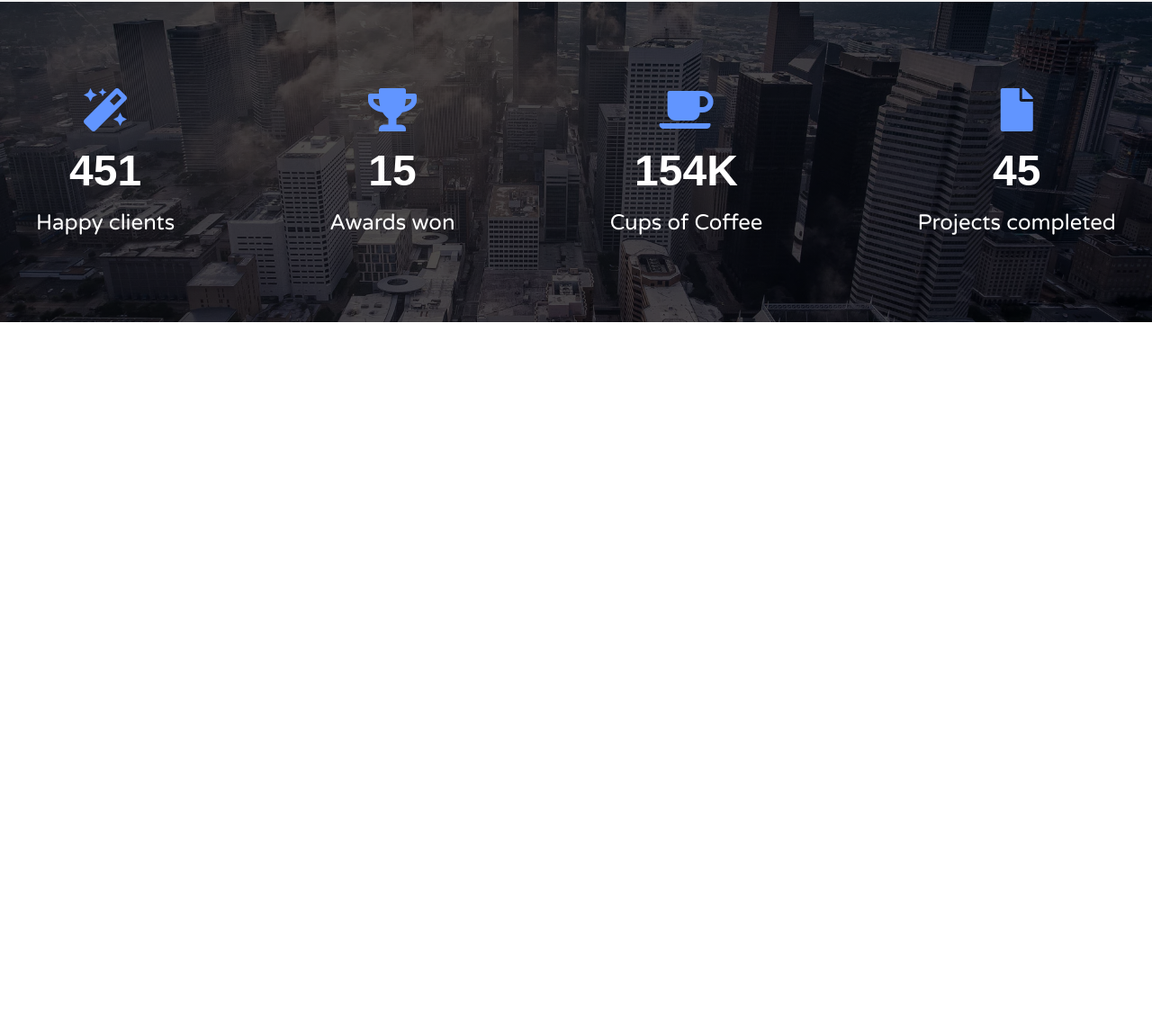
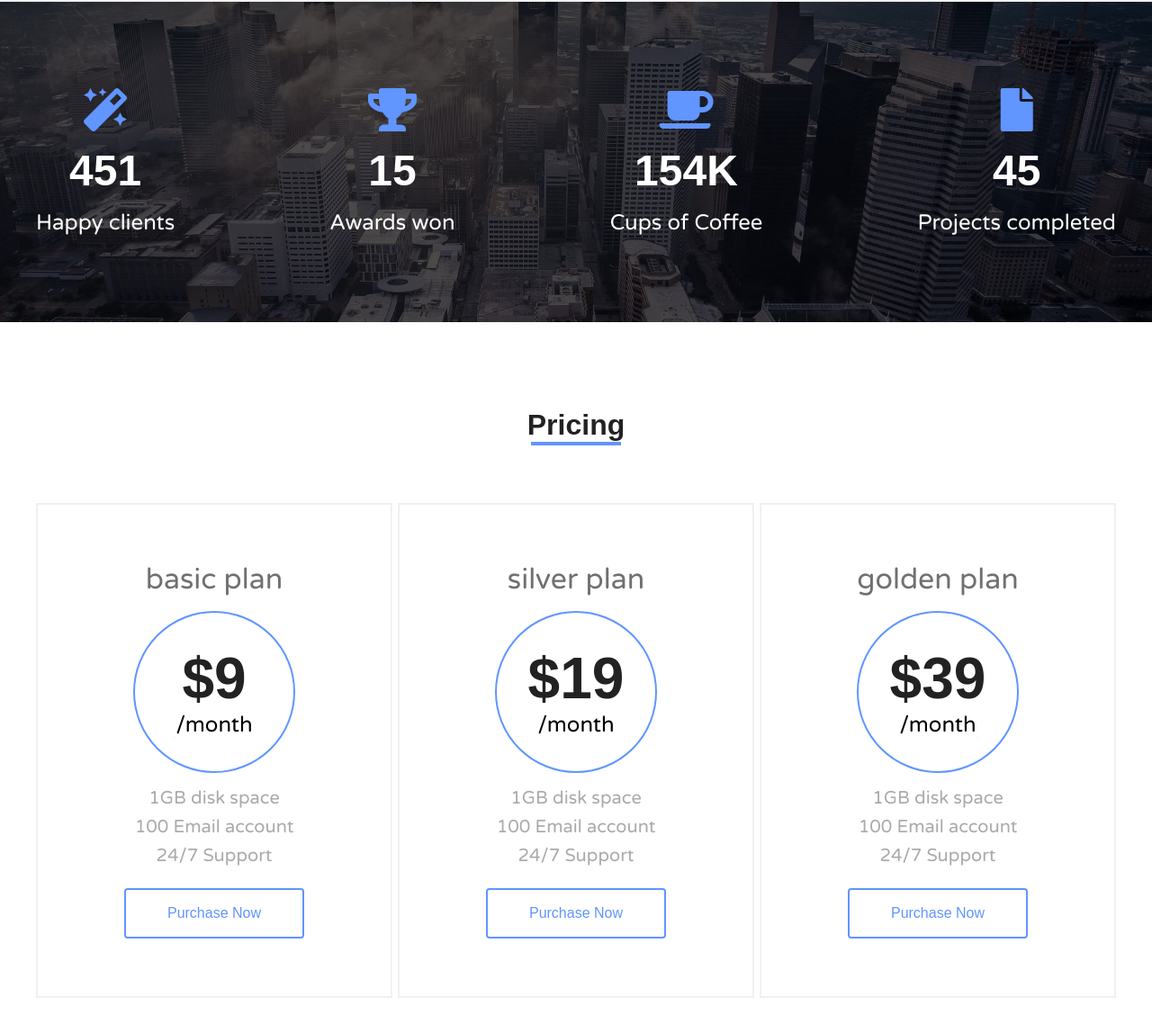
Before and after one commit to MahmoudDahdouh/creative-agency-template, a plain HTML site: page index.html in a window 1280 px wide. Shown: the part 3898-5046 px from the top of the page at 90% size. Before the commit the page ends 4256 px from the top, so only its background shows below. Drawn offline with Linux system fonts and the light colour scheme.

Commit message:
pricing section

```diff
--- a/css/style.css
+++ b/css/style.css
@@ -24,6 +24,7 @@
   --black: #222;
   --gray: #EEE;
   --dark-gray: #aaa;
+  --darker-gray: #707070;
   --light-gray: #f0f0f0;
   --white: #fff;
 }
@@ -470,7 +471,72 @@
 font-size: 1.5rem;;
 }
 
-/***** team *****/
+/***** pricing *****/
+.pricing-section .container{
+  display: flex;
+  justify-content: space-between;
+gap: .5%;
+}
+
+.pricing-section .pricing-title{
+font-size: 2rem;
+color: var(--darker-gray);
+}
+.pricing-section .pricing-item-card{
+  width: 33%;
+  display: flex;
+  flex-direction: column;
+  border: 2px solid var(--light-gray);
+  padding: 4rem 4rem;
+  align-items: center;
+  transition: box-shadow 0.3s;
+}
+/* hover effect */
+.pricing-item-card:hover{
+  box-shadow: 0 0 20px rgba(0, 0, 0, 0.2);
+  }
+.pricing-section .pricing-item-time-circle{
+  text-align: center;
+  border-radius: 50%;
+  border: 2px solid var(--main-color);
+  margin-top: 1rem;
+  width: 180px;
+  height: 180px;
+  display: flex;
+  flex-direction: column;
+  justify-content: center;
+  align-items: center;
+}
+.pricing-cost{
+  font-size: 4rem;
+}
+.pricing-item-month{
+  font-size: 1.5rem;
+}
+
+.pricing-item-desc-list {
+margin-top: 16px;
+}
+.pricing-item-desc-list li{
+  list-style: none;
+  text-align: center;
+  margin-bottom: 8px;
+  font-size: 1.25rem;
+  color: var(--dark-gray);
+}
+
+.btn-purchase-now{
+  border: 2px solid var(--main-color);
+  color: var(--main-color);
+  font-size: 1rem;
+  margin-top: 16px;
+  transition: background-color .2s, color 0.3s;
+}
+.btn-purchase-now:hover{
+  color: var(--white);
+  background-color: var(--main-color);
+}
+
 /***** blog *****/
 /***** contact *****/
 /***** footer *****/
--- a/index.html
+++ b/index.html
@@ -278,6 +278,54 @@
         </div>
     </div>
 
+    <div class="pricing-section py-6">
+        <div class="section-header">
+            <h2 class="section-title">pricing</h2>
+            <span class="span-line"></span>
+        </div>
+        <div class="container">
+            <div class="pricing-item-card">
+                <span class="pricing-title">basic plan</span>
+                <div class="pricing-item-time-circle">
+                    <h3 class="pricing-cost">$9</h3>
+                    <span class="pricing-item-month">/month</span>
+                </div>
+                <ul class="pricing-item-desc-list">
+                    <li>1GB disk space</li>
+                    <li>100 Email account</li>
+                    <li>24/7 Support</li>
+                </ul>
+                <button class="btn btn-purchase-now">purchase now</button>
+            </div>
+            <div class="pricing-item-card">
+                <span class="pricing-title">silver plan</span>
+                <div class="pricing-item-time-circle">
+                    <h3 class="pricing-cost">$19</h3>
+                    <span class="pricing-item-month">/month</span>
+                </div>
+                <ul class="pricing-item-desc-list">
+                    <li>1GB disk space</li>
+                    <li>100 Email account</li>
+                    <li>24/7 Support</li>
+                </ul>
+                <button class="btn btn-purchase-now">purchase now</button>
+            </div>
+            <div class="pricing-item-card">
+                <span class="pricing-title">golden plan</span>
+                <div class="pricing-item-time-circle">
+                    <h3 class="pricing-cost">$39</h3>
+                    <span class="pricing-item-month">/month</span>
+                </div>
+                <ul class="pricing-item-desc-list">
+                    <li>1GB disk space</li>
+                    <li>100 Email account</li>
+                    <li>24/7 Support</li>
+                </ul>
+                <button class="btn btn-purchase-now">purchase now</button>
+            </div>
+        </div>
+    </div>
+
 </body>
 
 </html>
```
